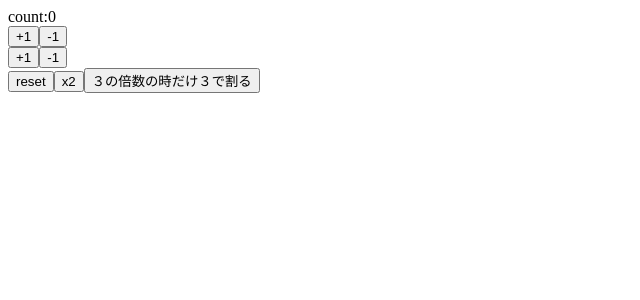
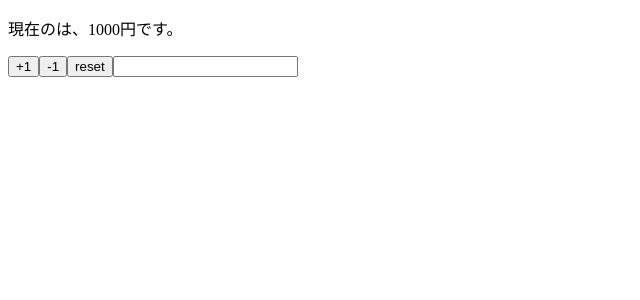
Before and after one commit to kenji-kk/react-hooks-101, a React (Create React App) app: page / in a window 1280 px wide. Shown: the top 300 px of the page, without its empty margins (0-640 px from the left). Built offline with nearby package versions, Linux system fonts and the light colour scheme.

Commit message:
implement component using multiple states

```diff
--- a/src/App.js
+++ b/src/App.js
@@ -1,41 +1,29 @@
 import React,{useState} from 'react'
 
-const App = () =>  {
-  const [count,setCount] = useState(0)
+const App = props =>  {
 
-  const increment = () => setCount(count + 1)
-  const decrement = () => setCount(count - 1)
+  const [name, setName] = useState(props.name)
+  const [price, setPrice] = useState(props.price)
 
-  const increment2 = () => setCount(previousCount => previousCount + 1)
-  const decrement2 = () => setCount(previousCount => previousCount - 1)
+  const reset = () => {
+    setPrice(props.price)
+    setName(props.name)
+  }
 
-  const reset = () => setCount(0)
-  const x2 = () => setCount(count * 2)
-  const division = () => setCount((previousCount) => {
-    if (previousCount % 3 === 0){
-      return previousCount / 3
-    }else{
-      return previousCount
-    }
-  })
   return (
    <>
-      <div>count:{count}</div>
-      <div>
-        <button onClick={increment}>+1</button>
-        <button onClick={decrement}>-1</button>
-      </div>
-      <div>
-        <button onClick={increment2}>+1</button>
-        <button onClick={decrement2}>-1</button>
-      </div>
-      <div>
-        <button onClick={reset}>reset</button>
-        <button onClick={x2}>x2</button>
-        <button onClick={division}>３の倍数の時だけ３で割る</button>
-      </div>
+     <p>現在の{name}は、{price}円です。</p>
+     <button onClick={() => setPrice(price + 1)}>+1</button>
+     <button onClick={() => setPrice(price - 1)}>-1</button>
+     <button onClick={reset}>reset</button>
+     <input  value={name} onChange={e => setName(e.target.value)}/>
    </>
   )
 }
 
+App.defaultProps = {
+  name:'',
+  price:1000
+}
+
 export default App
```
